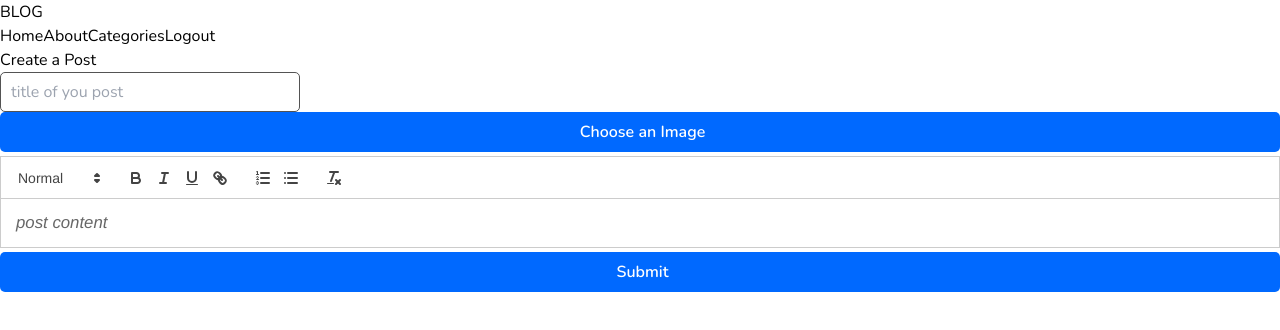
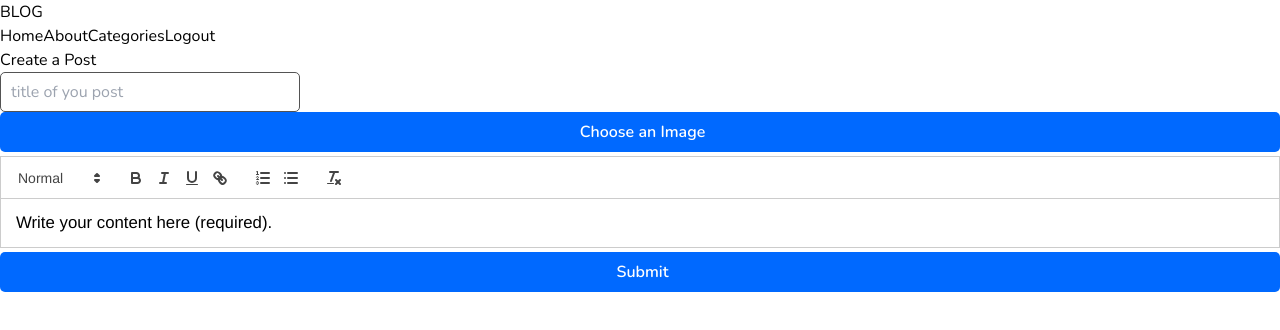
Before and after one commit to sauravkhanal/blog, a React (Vite) app in the folder Frontend/: page /create-post in a window 1280 px wide. Shown: the top 330 px of the page. Built offline with nearby package versions, Linux system fonts and the light colour scheme; sample sign-in values are in the browser's storage.

Commit message:
change image url

```diff
--- a/Frontend/src/pages/CreatePost.jsx
+++ b/Frontend/src/pages/CreatePost.jsx
@@ -63,7 +63,7 @@ export default function CreatePost() {
                     <img src={coverImageUrl} className='max-w-full' />
                 </div>
                 }
-                <ReactQuill theme='snow' placeholder='post content' className='h-96 pb-12 w-full' required onChange={handleBodyChange}/>
+                <ReactQuill theme='snow' placeholder='post content' className='h-96 pb-12 w-full' required onChange={handleBodyChange} value={data.body}/>
                 <button type='submit' className='btn max-w-10' disabled={loading}>{loading ? <SyncLoader color='white' loading={loading} /> : "Submit"}</button>
             </form>
             <Modal text={modal.message} visible={modal.visible} success={modal.success} onPress={(toggleVisible)} />
```
